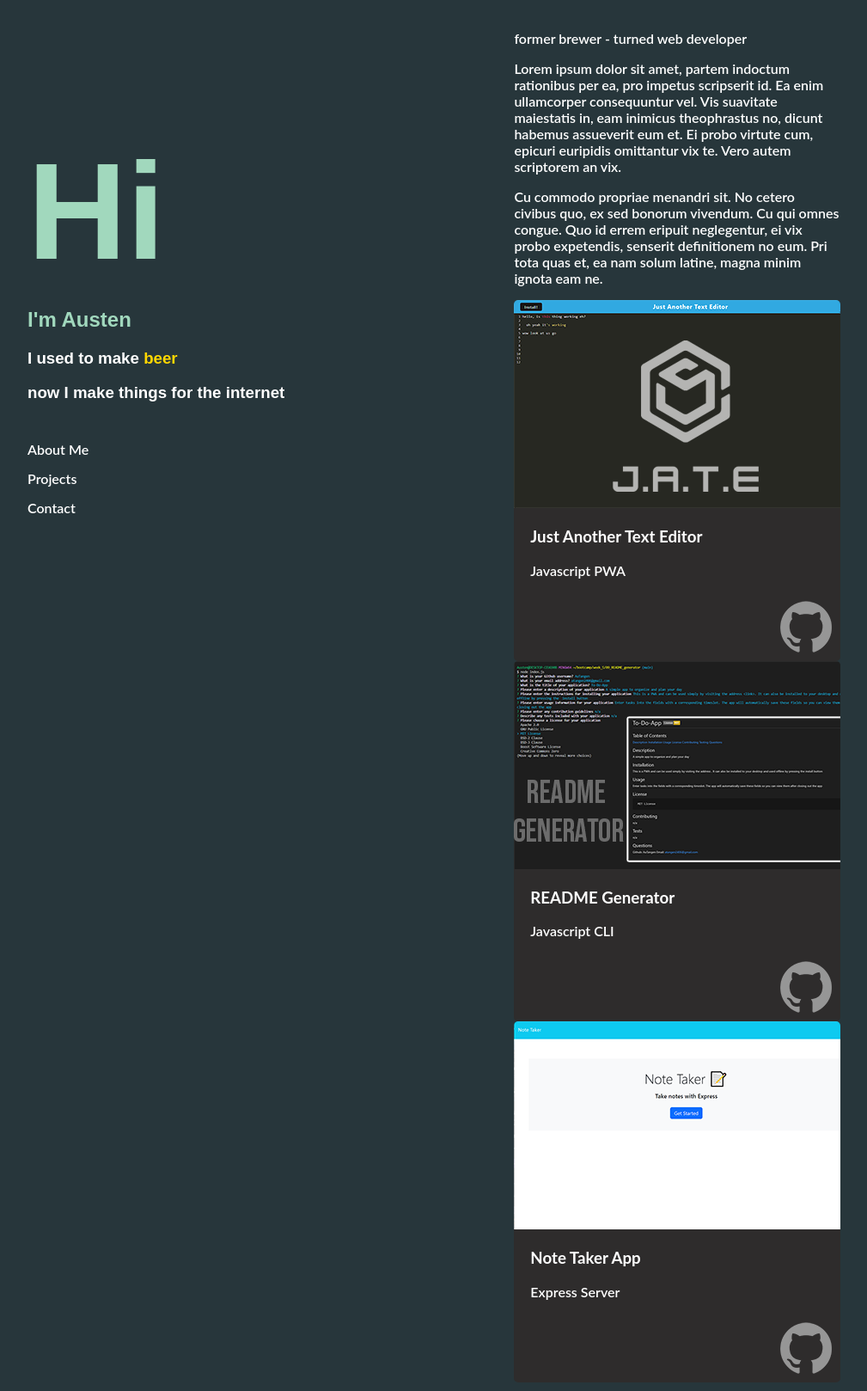
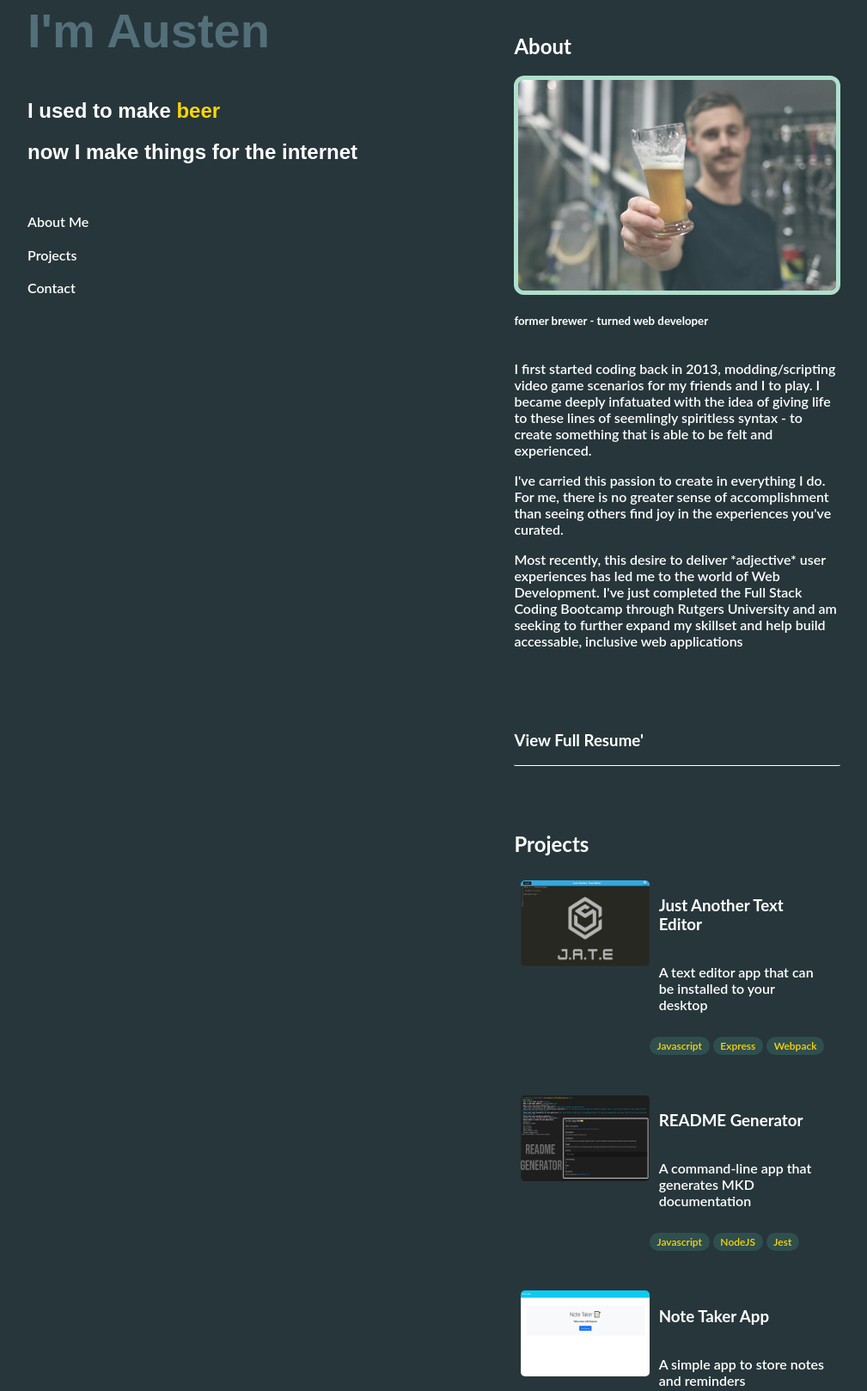
Before and after one commit to AuTangen/portfolio_v2, a website: page index.html in a window 1280 px wide. Shown: the part 115-1733 px from the top of the page at 86% size, without its empty margins (168-1177 px from the left). Drawn offline with Linux system fonts and the light colour scheme; some icons are missing; a web font is replaced by a local one.

Commit message:
formatted sections

```diff
--- a/assets/css/style.css
+++ b/assets/css/style.css
@@ -2,6 +2,26 @@
   --text-color: rgb(58, 58, 58);
   --back-color: rgb(39, 54, 59);
 }
+/* * {
+  cursor: pointer
+} */
+
+/* .cursor {
+  position: fixed;
+  height: 10px;
+  width: 10px;
+  border-radius: 50%;
+  transform: translateX(-50%) translateY(-50%);
+}
+
+.cursor:nth-child(1) {
+  background-color: #E74C3C;
+  z-index: 1;
+}
+
+.cursor:nth-child(2) {
+  background-color: #fff;
+} */
 
 body {
   display: grid;
@@ -34,27 +54,29 @@ body {
   font-size: 160px;
   color: rgb(161, 216, 189);
   margin-bottom: 0;
+  padding: 0% auto;
 
 }
 
-h1 {
+.greeting h1 {
   font-family: "capucine-web", sans-serif;
   font-weight: 900;
+  font-size: 350%;
   font-style: normal;
-  color: rgb(161, 216, 189);
+  color: rgb(83, 111, 121);
 }
 
 #landing-wrap {
   position: fixed;
   height: 90vh;
-  margin-top: 10% ;
+  margin-top: 5% ;
   margin-left: 15%;
 
 
 }
 
 
-#landing-wrap h3 {
+#landing-wrap h2 {
   font-family: "capucine-web", sans-serif;
 
   font-style: normal;
@@ -85,16 +107,61 @@ i {
   padding: 20%
 }
 
-/* .portfolio-container {
-  margin-top: 5%;
+.bio-wrap {
+  margin-bottom: 20%;
+  border-bottom: solid white 1px;
+  border-radius: 2px;
   display: flex;
-  justify-content: space-around;
-} */
+  flex-direction: column;
+  justify-content: center;
+}
+
+.bio-wrap p:last-child{
+  margin-bottom: 20%;
+}
+
+#profile-pic {
+  border-radius: 12px;
+  background-color: darkslategrey;
+  mix-blend-mode:screen;
+  position: relative;
+  border:solid rgb(161, 216, 189) 5px;
+
+}
+
+#profile-pic:hover {
+mix-blend-mode:initial;
+}
+
+
+/* #profile-pic::after {
+  position: absolute;
+  top: -5%;
+  left: -15%;
+  width: 100%;
+  height: 100%;
+  border: 5px solid #77B244;
+  content: '';
+}  */
+.portfolio-container {
+  width: fit-content;
+  align-items:center;
+  margin-bottom: 20%;
+  border-bottom: solid white 1px;
+  border-radius: 2px;
+}
+
+.project-container:last-child {
+  margin-bottom: 20%;
+}
 
 .project-container {
-  overflow: hidden;
-  background-color: rgb(46, 44, 44);
-  border-radius: 5px;
+
+  display: flex;
+  align-items:flex-start;
+  border-radius: 7px;
+  margin-top: 5%;
+  padding: 2%;
 }
 
 .project-container h3, .project-container p {
@@ -102,34 +169,40 @@ i {
 }
 
 .project-container:hover {
-  opacity: 80%;
+  background-color: rgb(66, 89, 97);
 }
 
 
-.descr-hidden {
-  display: none;
-}
 
-.descr-container img {
-  float: right;
+
+
+.img-wrap img {
+  border-radius: 5px;
 }
 
 
-.descr-short:hover {
-  cursor: pointer;
-  display: none;
+
+.descr-container h3 {
+ display: inline-block;
 }
 
-.descr-short:hover + .descr-hidden{
-display: initial;
-font-size: 80%;
+.tech-div {
+  display: flex;
+
+}
+
+.tech-div p {
+ font-size: 75%;
+ background-color:darkslategrey;
+ color:gold;
+ border-radius: 16px;
+ margin-right: 2%;
+ padding: 1.5% 4%;
+
 }
 
 
-.github:hover {
-  transform: scale(110%);
 
-}
 
 .zoom {
 
--- a/index.html
+++ b/index.html
@@ -18,67 +18,22 @@
 
 <body>
 
-  <!-- <header class="header" id="top">
+  <div class="cursor"></div>
+  <div class="cursor"></div>
 
-
-
-        <nav class="navbar">
-            <h3 id="main-title"><span class="namespan">&lt;</span>Austen Tangen<span class="namespan">/&gt;</span></h3>
-            <ul id="fullnav">
-                <li><a href="#top">Home</a></li>
-                <li><a href="#about-me">About Me</a></li>
-                <li><a href="#projects">Projects</a></li>
-                <li><a href="#contact">Contact</a></li>
-
-            </ul>
-
-
-                <button id="menu-btn" class="navbar-toggler" type="button" data-bs-toggle="offcanvas" data-bs-target="#offcanvasDarkNavbar" aria-controls="offcanvasDarkNavbar" aria-label="Toggle navigation">
-                  <span class="navbar-toggler-icon"></span>
-                </button>
-                <div class="offcanvas offcanvas-end text-bg-dark" tabindex="-1" id="offcanvasDarkNavbar" aria-labelledby="offcanvasDarkNavbarLabel">
-                  <div class="offcanvas-header" id="mobilenavbody">
-                    <div>
-                    <h5 class="offcanvas-title" id="offcanvasDarkNavbarLabel">Austen Tangen</h5>
-                    <div class="underline"></div>
-                    <h3>Front-End Web Developer</h3>
-                    <div class="underline"></div>
-                  </div>
-                    <button type="button" class="btn-close btn-close-white" data-bs-dismiss="offcanvas" aria-label="Close"></button>
-                  </div>
-                  <div class="offcanvas-body" id="mobilenavbody">
-                    <ul class="navbar-nav justify-content-end flex-grow-1 pe-3 padd">
-                      <li class="nav-item">
-                        <a class="nav-link active" aria-current="page" href="#">Home</a>
-                      </li>
-                      <li class="nav-item">
-                        <a class="nav-link" href="#about-me">About</a>
-                      </li>
-                      <li class="nav-item">
-                        <a class="nav-link" href="#projects">Projects</a>
-                      </li>
-                      <li class="nav-item">
-                        <a class="nav-link" href="#contact">Contact</a>
-                      </li>
-
-                  </div>
-                </div>
-
-        </nav>
-
-    </header> -->
   <section class='section-left'>
-    <div id="landing-wrap">
-      <h1 id="hi">Hi</h1>
+    <div class="circle"></div>
+    <div class="greeting" id="landing-wrap">
+      <!-- <h1 id="hi">Hi</h1> -->
       <h1>I'm Austen </h1>
-      <h3>I used to make <span id="beer">beer</span></h3>
-      <h3>now I make things for the internet</h3>
+      <h2>I used to make <span id="beer">beer</span></h2>
+      <h2>now I make things for the internet</h2>
 
       <div>
         <nav>
 
 
-          <a href="#about-me">About Me</a>
+          <a href="#about">About Me</a>
           <a href="#projects">Projects</a>
           <a href="#contact">Contact</a>
 
@@ -100,74 +55,101 @@
 
 
   <section class="section-right">
+    <section id="about">
+      <h2>About</h2>
+      <div class='bio-wrap'>
+        <!-- <div class="image-container"> -->
+        <img id="profile-pic" src="./assets/images/IMG_4088.PNG" alt="profile pic">
+      <!-- </div> -->
+        <div class='biotitle-wrap'>
 
-    <div class='bio-wrap'>
-      <div class='biotitle-wrap'>
+          <h5 class='titlesub'>former brewer - turned web developer</h5>
+        </div>
+        <div class='p-container'>
+          <p>I first started coding back in 2013, modding/scripting video game scenarios for my friends and I to play. I
+            became deeply infatuated with the idea of giving life to these lines of seemlingly spiritless syntax - to
+            create something that is able to be felt and experienced. </p>
+          <p>I've carried this passion to create in everything I do. For me, there is no greater sense of accomplishment
+            than seeing others find joy in the experiences you've curated.</p>
+          <p>Most recently, this desire to deliver *adjective* user experiences has led me to the world of Web
+            Development. I've just completed the Full Stack Coding Bootcamp through Rutgers University and am seeking to
+            further expand my skillset and help build accessable, inclusive web applications</p>
+        </div>
+        <h3>View Full Resume'</h3>
+      </div>
 
-        <p class='titlesub'>former brewer - turned web developer</p>
-      </div>
-      <div class='p-container'>
-        <p>Lorem ipsum dolor sit amet, partem indoctum rationibus per ea, pro impetus scripserit id. Ea enim ullamcorper
-          consequuntur vel. Vis suavitate maiestatis in, eam inimicus theophrastus no, dicunt habemus assueverit eum et.
-          Ei probo virtute cum, epicuri euripidis omittantur vix te. Vero autem scriptorem an vix.</p>
-        <p>Cu commodo propriae menandri sit. No cetero civibus quo, ex sed bonorum vivendum. Cu qui omnes congue. Quo id
-          errem eripuit neglegentur, ei vix probo expetendis, senserit definitionem no eum. Pri tota quas et, ea nam
-          solum latine, magna minim ignota eam ne.</p>
-      </div>
-    </div>
+    </section>
+    <section id="projects" class='portfolio-container'>
 
-    <section class='portfolio-container'>
+      <h2>Projects</h2>
       <div class='project-container'>
-        <div class='img-wrap'>
-          <a href="https://evening-everglades-03167.herokuapp.com/" target="_blank"><img class='zoom'
-              src='./assets/images/jate.png' alt="jate text editor"></img></a>
+        <div class="img-wrap">
+          <a href="https://evening-everglades-03167.herokuapp.com/" target="_blank"><img src='./assets/images/jate.png'
+              alt="jate text editor" width="150" height="100"></img></a>
         </div>
         <div class='descr-container'>
-          <div class='flex-row'>
+          <div>
             <h3>Just Another Text Editor</h3>
-            <p class='descr-short'>Javascript PWA</p>
-            <p class='descr-hidden'>A text editor app that can be installed to your desktop</p>
+
+            <p>A text editor app that can be installed to your desktop</p>
+            <div class="tech-div">
+              <p>Javascript</p>
+              <p>Express</p>
+              <p>Webpack</p>
+
+            </div>
           </div>
-          <a href="https://github.com/AuTangen/JATE_text_editor" target="_blank"><img class="github"
-              src='./assets/images/github.png' alt="github logo"></img></a>
+
+        </div>
+
+      </div>
+
+      <div class='project-container'>
+        <div class="img-wrap">
+          <a href="https://github.com/AuTangen/09_README_generator" target="_blank"><img
+              src='./assets/images/readmegen.png' alt="readme generator" width="150" height="100"></img></a>
+        </div>
+        <div class='descr-container'>
+
+          <h3>README Generator</h3>
+
+          <p>A command-line app that generates MKD documentation</p>
+          <div class="tech-div">
+            <p>Javascript</p>
+            <p>NodeJS</p>
+            <p>Jest</p>
+
+          </div>
+
+
         </div>
       </div>
 
       <div class='project-container'>
-        <div class='img-wrap'>
-          <a href="https://github.com/AuTangen/09_README_generator" target="_blank"><img class='zoom'
-              src='./assets/images/readmegen.png' alt="readme generator"></img></a>
+        <div class="img-wrap">
+          <a href="https://warm-basin-11114.herokuapp.com/" target="_blank"><img src='./assets/images/notetaker.png'
+              alt="note taker app" width="150" height="100"></img></a>
         </div>
         <div class='descr-container'>
-          <div class='flex-row'>
-            <h3>README Generator</h3>
-            <p class='descr-short'>Javascript CLI</p>
-            <p class='descr-hidden'>A command-line app that generates MKD documentation</p>
+          <div>
+            <h3>Note Taker App</h3>
+
+            <p>A simple app to store notes and reminders</p>
+            <div class="tech-div">
+              <p>Javascript</p>
+              <p>Express</p>
+              <p>Webpack</p>
+
+            </div>
           </div>
-          <a href="https://github.com/AuTangen/09_README_generator" target="_blank"><img class="github"
-              src='./assets/images/github.png' alt="github logo"></img></a>
-        </div>
-      </div>
 
-      <div class='project-container'>
-        <div class='img-wrap'>
-          <a href="https://warm-basin-11114.herokuapp.com/" target="_blank"><img class='zoom'
-              src='./assets/images/notetaker.png' alt="note taker app"></img></a>
-        </div>
-        <div class='descr-container'>
-          <div class='flex-row'>
-            <h3>Note Taker App</h3>
-            <p class='descr-short'>Express Server</p>
-            <p class='descr-hidden'>A simple app to store notes and reminders</p>
-          </div>
-          <a href="https://github.com/AuTangen/11_Express_NoteTaker" target="_blank"><img class="github"
-              src='./assets/images/github.png' alt="github logo"></img></a>
         </div>
       </div>
 
     </section>
-
-    <p class='titlesub' id="contact">former brewer - turned web developer</p>
+    <section  id="contact">
+      <h2>Contact</h2>
+    <p class='titlesub'>former brewer - turned web developer</p>
     </div>
     <div class='p-container'>
       <p>Lorem ipsum dolor sit amet, partem indoctum rationibus per ea, pro impetus scripserit id. Ea enim ullamcorper
@@ -178,13 +160,16 @@
         latine, magna minim ignota eam ne.</p>
     </div>
     </div>
-
+  </section>
 
 
   </section>
-
-
-
+  <!--
+  <script src="https://code.jquery.com/jquery-3.3.1.slim.min.js"
+        integrity="sha384-q8i/X+965DzO0rT7abK41JStQIAqVgRVzpbzo5smXKp4YfRvH+8abtTE1Pi6jizo"
+        crossorigin="anonymous">
+</script> -->
+  <!-- <script src="assets/js/cursor.js"></script> -->
 </body>
 
 </html>
```
Also changed, not shown: assets/js/cursor.js (added, +17 -0 lines), assets/images/IMG_4084.jpg (added), assets/images/IMG_4088.PNG (added), 3 other files.
